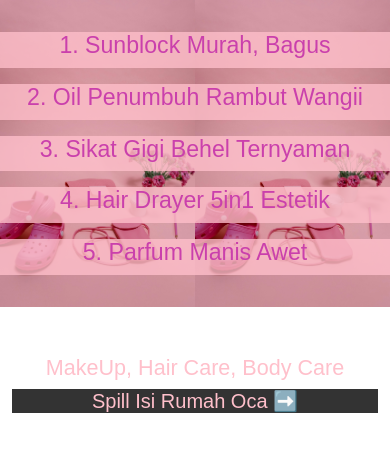
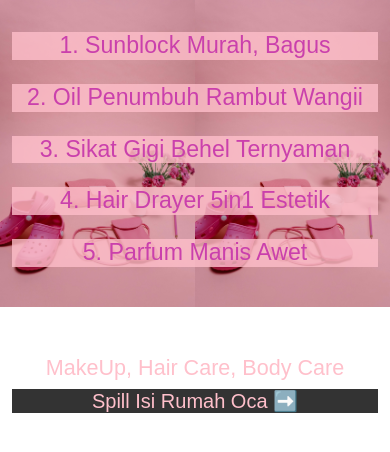
Before and after one commit to ayocodingit/ayocodingit.github.io, a PHP site: page / in a window 390 px wide. Shown: the part 132-584 px from the top of the page. Run offline with PHP 8.4, Linux system fonts and the light colour scheme; some web fonts are replaced.

Commit message:
adjust responsive

```diff
--- a/css/style-isi-rumah-oca.css
+++ b/css/style-isi-rumah-oca.css
@@ -8,10 +8,6 @@
 
 .header-subtitle {
     color: white;
-}
-
-#links .row {
-    background-color: rgba(134, 127, 128, 0.785);
 }
 
 #links {
@@ -25,6 +21,7 @@
 
 #links h3 {
     color: #ffffff;
+    background-color: rgba(134, 127, 128, 0.785);
 }
 
 .spill-isi-rumah-oca {
--- a/css/style.css
+++ b/css/style.css
@@ -10,10 +10,6 @@
     color: gray;
 }
 
-#links .row {
-    background-color: rgba(255, 192, 203, 0.785);
-}
-
 #links {
     background-size: contain;
     background-repeat: round;
@@ -24,6 +20,7 @@
 }
 
 #links h3 {
+    background-color: rgba(255, 192, 203, 0.785);
     color: #ca40ac;
 }
 
--- a/index.html
+++ b/index.html
@@ -32,40 +32,40 @@
 
     <section id="links" style="background-image: url('assets/pexels-mart-production-8801124.jpg');">
         <div class="container py-3">
-            <div class="row text-center my-3">
-                <div class="col">
+            <div class="row text-center my-3 justify-content-center">
+                <div class="col col-md-8">
                     <a href="https://shope.ee/9KKPrD8NhH?share_channel_code=1"
                         class="text-secondary text-decoration-none">
                         <h3>1. Sunblock Murah, Bagus</h3>
                     </a>
                 </div>
             </div>
-            <div class="row text-center my-3">
-                <div class="col">
+            <div class="row text-center my-3 justify-content-center">
+                <div class="col col-md-8">
                     <a href="https://shope.ee/4VFA6gDdIC?share_channel_code=1"
                         class="text-secondary text-decoration-none">
                         <h3>2. Oil Penumbuh Rambut Wangii</h3>
                     </a>
                 </div>
             </div>
-            <div class="row text-center my-3">
-                <div class="col">
+            <div class="row text-center my-3 justify-content-center">
+                <div class="col col-md-8">
                     <a href="https://shope.ee/40ItvB7w8G?share_channel_code=1"
                         class="text-secondary text-decoration-none">
                         <h3>3. Sikat Gigi Behel Ternyaman</h3>
                     </a>
                 </div>
             </div>
-            <div class="row text-center my-3">
-                <div class="col">
+            <div class="row text-center my-3 justify-content-center">
+                <div class="col col-md-8">
                     <a href="https://shope.ee/9UdqTPAdcV?share_channel_code=1"
                         class="text-secondary text-decoration-none">
                         <h3>4. Hair Drayer 5in1 Estetik</h3>
                     </a>
                 </div>
             </div>
-            <div class="row text-center my-3">
-                <div class="col">
+            <div class="row text-center my-3 justify-content-center">
+                <div class="col col-md-8">
                     <a href="https://shope.ee/9A104k8vQq?share_channel_code=1"
                         class="text-secondary text-decoration-none">
                         <h3>5. Parfum Manis Awet</h3>
@@ -82,8 +82,8 @@
                     <h4 class="h4">MakeUp, Hair Care, Body Care</h4>
                 </div>
             </div>
-            <div class="row">
-                <div class="col text-center ">
+            <div class="row align-items-center justify-content-center">
+                <div class="col col-lg-3 col-md-4 text-center ">
                     <a href="isi-rumah-oca.html" class="text-decoration-none">
                         <h5 class="spill-isi-rumah-oca">Spill Isi Rumah Oca ➡️</h5>
                     </a>
```
Also changed, not shown: isi-rumah-oca.html (+8 -8 lines).
